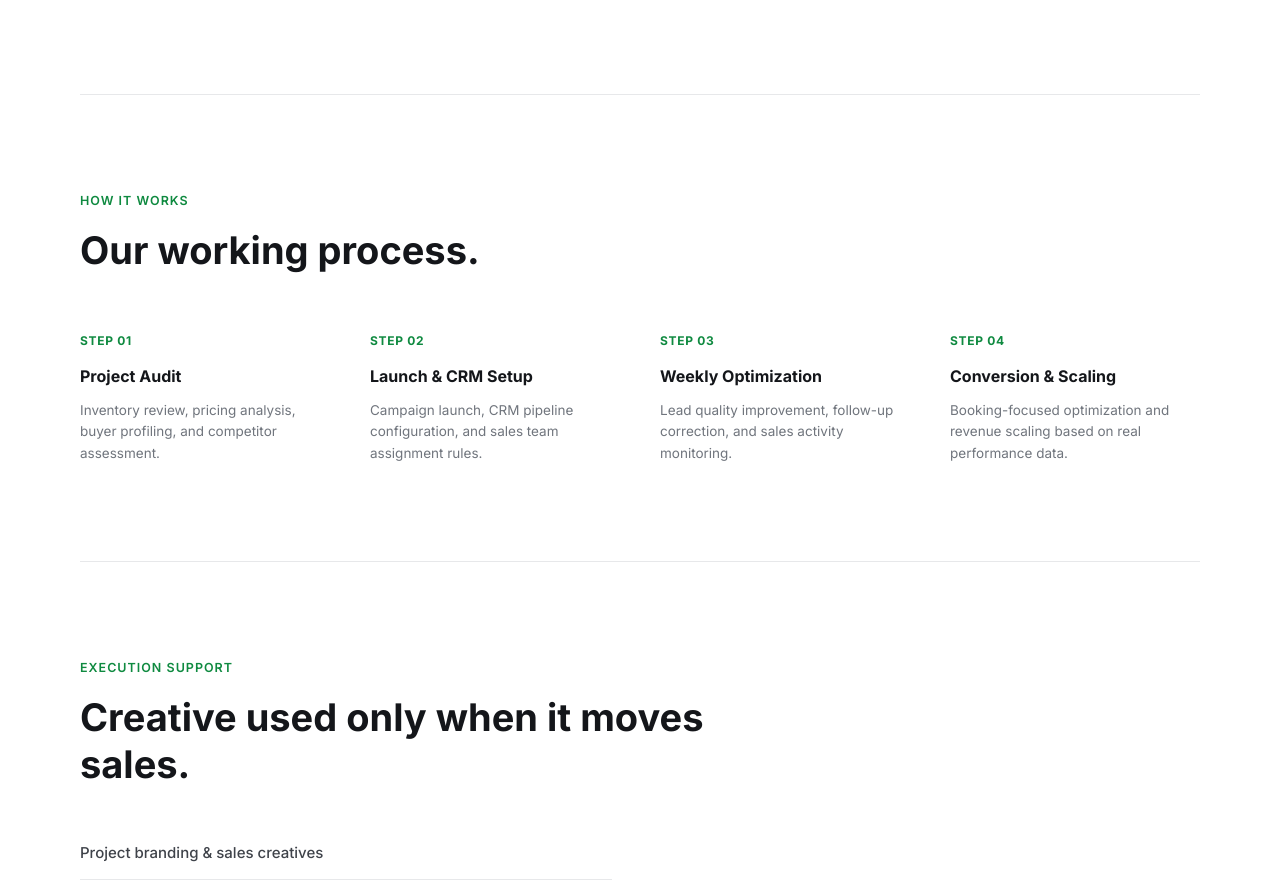
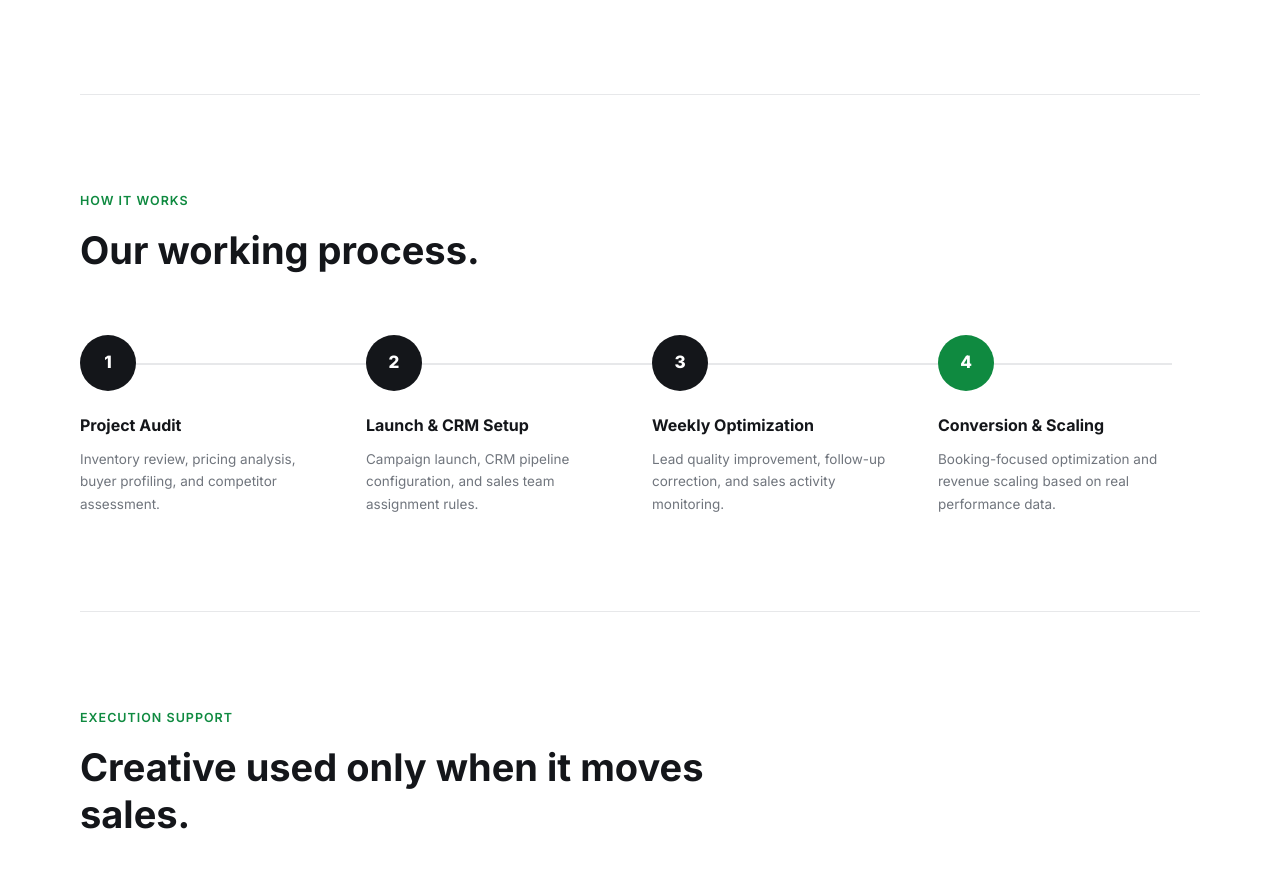
Before and after one commit to khurram7jc/propkads-website, a Next.js app: page / in a window 1280 px wide. Shown: the part 3897-4788 px from the top of the page. Built offline with nearby package versions, Linux system fonts and the light colour scheme; no server answers; the database is empty.

Commit message:
Redesign How It Works as connected timeline, reusing hero step content (single source of truth)

```diff
--- a/app/globals.css
+++ b/app/globals.css
@@ -222,13 +222,25 @@ input, select, textarea{font-family:inherit;}
   .whatwedo-wrap{grid-template-columns:1fr;}
 }
 
-/* ---------- PROCESS ---------- */
-.process-grid{display:grid; grid-template-columns:repeat(4,1fr); gap:40px; margin-top:52px;}
-.process-card span{font-size:12px; font-weight:700; color:var(--green); letter-spacing:.06em;}
-.process-card h3{font-size:16px; margin:12px 0 10px; font-weight:700;}
-.process-card p{font-size:13.5px; color:var(--slate); line-height:1.6;}
-@media(max-width:900px){.process-grid{grid-template-columns:repeat(2,1fr);}}
-@media(max-width:560px){.process-grid{grid-template-columns:1fr;}}
+/* ---------- HOW IT WORKS (connected timeline) ---------- */
+.process-v2-wrap{position:relative; margin-top:60px;}
+.process-v2-line{position:absolute; top:28px; left:28px; right:28px; height:2px; background:var(--line); z-index:0;}
+.process-v2-steps{display:grid; grid-template-columns:repeat(4,1fr); gap:24px; position:relative; z-index:1;}
+.process-v2-step{padding-right:8px;}
+.process-v2-circle{
+  width:56px; height:56px; border-radius:50%; background:var(--ink); color:#fff;
+  display:flex; align-items:center; justify-content:center; font-weight:800; font-size:17px;
+  margin-bottom:22px; position:relative; z-index:2;
+}
+.process-v2-circle.is-last{background:var(--green);}
+.process-v2-step h3{font-size:16px; font-weight:700; margin-bottom:10px;}
+.process-v2-step p{font-size:13.5px; color:var(--slate); line-height:1.65;}
+
+@media(max-width:900px){
+  .process-v2-line{display:none;}
+  .process-v2-steps{grid-template-columns:repeat(2,1fr); row-gap:36px;}
+}
+@media(max-width:560px){.process-v2-steps{grid-template-columns:1fr;}}
 
 /* ---------- EXECUTION ---------- */
 .exec-wrap{display:grid; grid-template-columns:1fr 1fr; gap:56px; margin-top:52px;}
--- a/app/page.js
+++ b/app/page.js
@@ -4,6 +4,7 @@ import Header from '@/components/Header';
 import Hero from '@/components/Hero';
 import Services from '@/components/Services';
 import About from '@/components/About';
+import HowItWorks from '@/components/HowItWorks';
 
 const DEFAULT_CONTENT = {
   header_nav_1: 'About Us',
@@ -25,6 +26,8 @@ const DEFAULT_CONTENT = {
   hero_bullet_1: 'Performance Marketing (Buyer Acquisition)',
   hero_bullet_2: 'CRM Integration & Lead Control',
   hero_bullet_3: 'Sales Team Accountability & Closing Support',
+  howitworks_eyebrow: 'How It Works',
+  howitworks_heading: 'Our working process.',
   about_eyebrow: 'About Propkads',
   about_heading: 'A sales-driven real estate growth partner.',
   about_lead_1: 'Propkads is a sales-driven real estate growth partner created to help developers move inventory through systems — not assumptions.',
@@ -170,16 +173,7 @@ export default function Home() {
       <Services c={c} />
 
       {/* HOW IT WORKS */}
-      <section className="section container" id="how-it-works">
-        <div className="section-tag">How It Works</div>
-        <h2>Our working process.</h2>
-        <div className="process-grid">
-          <div className="process-card"><span>STEP 01</span><h3>Project Audit</h3><p>Inventory review, pricing analysis, buyer profiling, and competitor assessment.</p></div>
-          <div className="process-card"><span>STEP 02</span><h3>Launch &amp; CRM Setup</h3><p>Campaign launch, CRM pipeline configuration, and sales team assignment rules.</p></div>
-          <div className="process-card"><span>STEP 03</span><h3>Weekly Optimization</h3><p>Lead quality improvement, follow-up correction, and sales activity monitoring.</p></div>
-          <div className="process-card"><span>STEP 04</span><h3>Conversion &amp; Scaling</h3><p>Booking-focused optimization and revenue scaling based on real performance data.</p></div>
-        </div>
-      </section>
+      <HowItWorks c={c} />
 
       {/* EXECUTION SUPPORT */}
       <section className="section container" id="execution">
--- /dev/null
+++ b/components/HowItWorks.js
@@ -0,0 +1,28 @@
+export default function HowItWorks({ c }) {
+  const steps = [
+    { title: c.hero_step_1, desc: c.hero_step_1_desc },
+    { title: c.hero_step_2, desc: c.hero_step_2_desc },
+    { title: c.hero_step_3, desc: c.hero_step_3_desc },
+    { title: c.hero_step_4, desc: c.hero_step_4_desc },
+  ];
+
+  return (
+    <section className="section container" id="how-it-works">
+      <div className="section-tag">{c.howitworks_eyebrow || 'How It Works'}</div>
+      <h2>{c.howitworks_heading || 'Our working process.'}</h2>
+
+      <div className="process-v2-wrap">
+        <div className="process-v2-line"></div>
+        <div className="process-v2-steps">
+          {steps.map((step, i) => (
+            <div className="process-v2-step" key={i}>
+              <div className={`process-v2-circle ${i === steps.length - 1 ? 'is-last' : ''}`}>{i + 1}</div>
+              <h3>{step.title}</h3>
+              <p>{step.desc}</p>
+            </div>
+          ))}
+        </div>
+      </div>
+    </section>
+  );
+}
```
